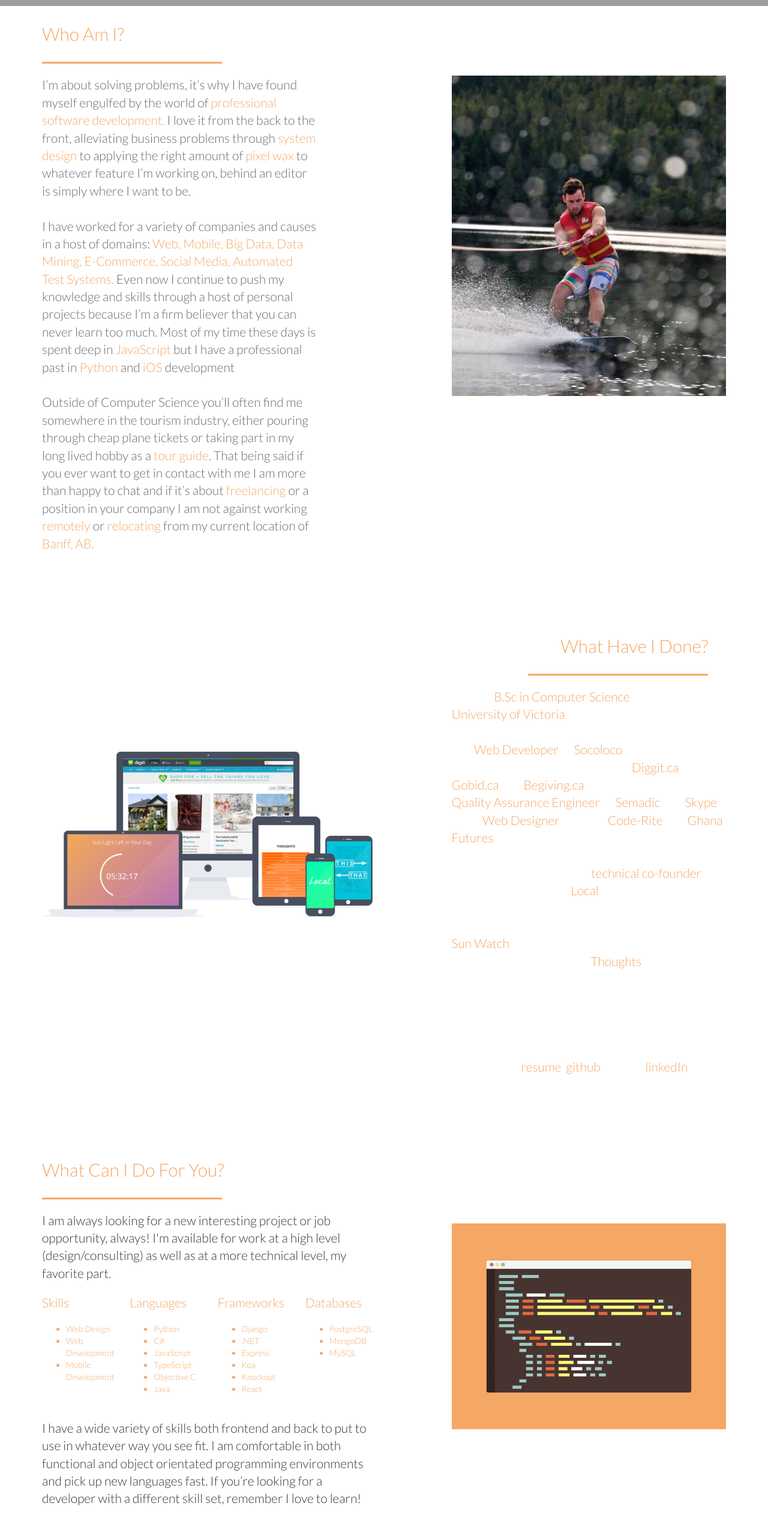
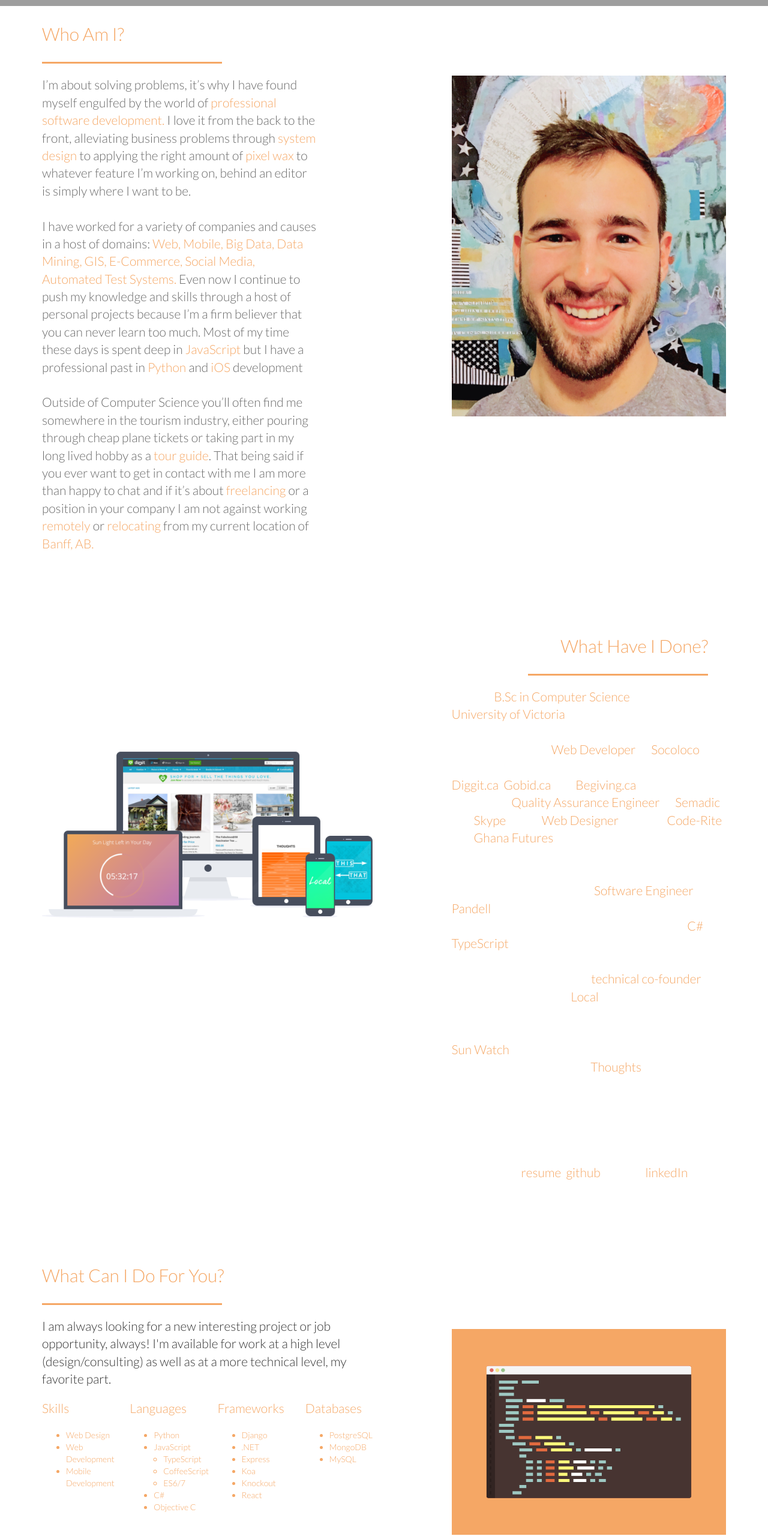
Before and after one commit to bechurch/PersonalSite, a website: page public/index.html in a window 1280 px wide. Shown: the part 1000-3560 px from the top of the page at 60% size. Drawn offline with Linux system fonts and the light colour scheme; grey boxes are pictures that could not be loaded.

Commit message:
Update Site to reflect Pandell

```diff
--- a/public/css/landing-page.css
+++ b/public/css/landing-page.css
@@ -55,7 +55,7 @@ a {
 }
 
 a:hover {
-    color: #6499b8; /* blue colors for links too */
+    color: #F5BB89; /* blue colors for links too */
     text-decoration: none; /* no underline */
 }
 
@@ -192,6 +192,10 @@ a:hover {
     border-radius: 10px;
 }
 
+ul > ul {
+    padding: 0px 0px 0px 16px;
+}
+
 footer {
     padding: 10px 0;
     background-color: #f8f8f8;
--- a/public/index.html
+++ b/public/index.html
@@ -101,7 +101,7 @@
                     <span class="highlight">pixel wax</span> to whatever feature I’m working on,
                     behind an editor is simply where I want to be.<br><br>
                     I have worked for a variety of companies and causes in a host of domains:
-                        <span class="highlight">Web, Mobile, Big Data, Data Mining, E-Commerce, Social Media, Automated Test Systems.</span>
+                    <span class="highlight">Web, Mobile, Big Data, Data Mining, GIS, E-Commerce, Social Media, Automated Test Systems.</span>
                     Even now I continue to push my knowledge and skills through a host of personal projects
                     because I’m a firm believer that you can never learn too much.
                     Most of my time these days is spent deep in <span class="highlight">JavaScript</span>
@@ -118,7 +118,7 @@
                 </div>
 
                 <div class="col-lg-5 col-lg-offset-2 col-sm-6 ">
-                    <img class="img-responsive" src="img/me.jpg" alt="">
+                    <img class="img-responsive" src="img/FullSizeRender.jpg" alt="">
                 </div>
             </div>
 
@@ -144,7 +144,7 @@
 
                         <div class="clearfix"></div>
                         <p class="lead">I have a <span class="highlight">B.Sc in Computer Science</span> from the
-                            <span class="highlight">University of Victoria</span> with a specialization in
+                            <span class="highlight">University of Victoria</span> with a specialization in HCI and
                             Software Engineering. I have worked professionally as a <span class="highlight">Web Developer</span>
                             at <a href="http://www.socoloco.ca" class="highlight">Socoloco</a> deploying both frontend and backend features to
                             <a href="http://www.diggit.ca" class="highlight">Diggit.ca</a>,
@@ -155,6 +155,8 @@
                             <a href="http://www.skype.com" class="highlight">Skype</a>,
                             and a <span class="highlight">Web Designer</span> for both <span class="highlight">Code-Rite</span>
                             and <a href="http://www.ghanafutures.org" class="highlight">Ghana Futures</a> a charity I was heavily involved with.
+                            <br><br>
+                            Currently I'm working as a <span class="highlight">Software Engineer</span> for <a href="http://www.pandell.com" class="highlight">Pandell</a>, deploying custom solutions in Cost Tracking and GIS to a variety of clients using <span class="highlight">C#</span> and <span class="highlight">TypeScript</span>
                             <br><br>
                             In my spare time I was the <span class="highlight">technical co-founder</span> for a
                             iOS travel app called <a href="http://local-app.co" class="highlight">Local</a> which displayed an aggregate
@@ -205,11 +207,14 @@
                         <p class="lead highlight">Languages<br>
                         <ul class="highlight">
                             <li>Python</li>
+            			    <li>JavaScript</li>
+                            <ul>
+                                <li>TypeScript</li>
+                                <li>CoffeeScript</li>
+                                <li>ES6/7</li>
+                            </ul>
                             <li>C#</li>
-			    <li>JavaScript</li>
-                            <li>TypeScript</li>
                             <li>Objective C</li>
-                            <li>Java</li>
                         </ul>
                         </p>
                     </div>
```
Also changed, not shown: public/img/FullSizeRender.jpg (added). Lines whose indentation alone changed are shown as unchanged.
